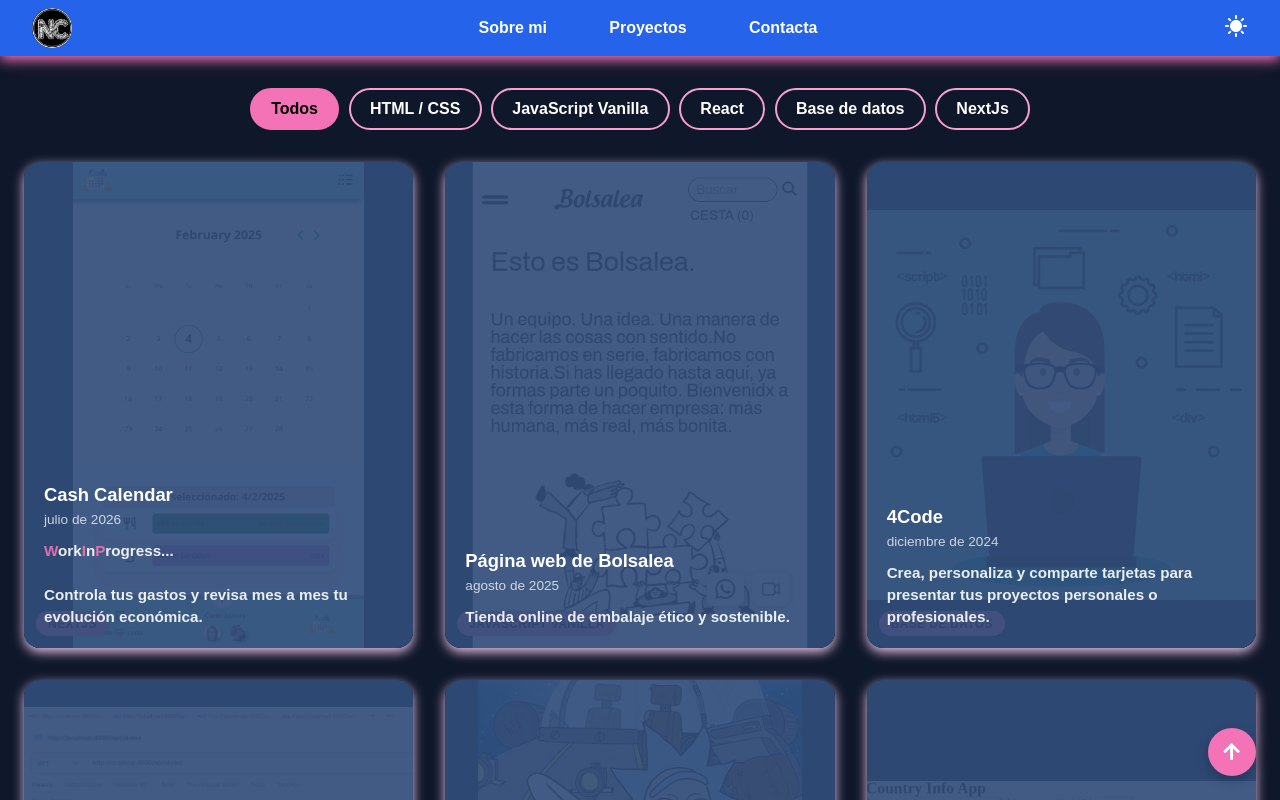
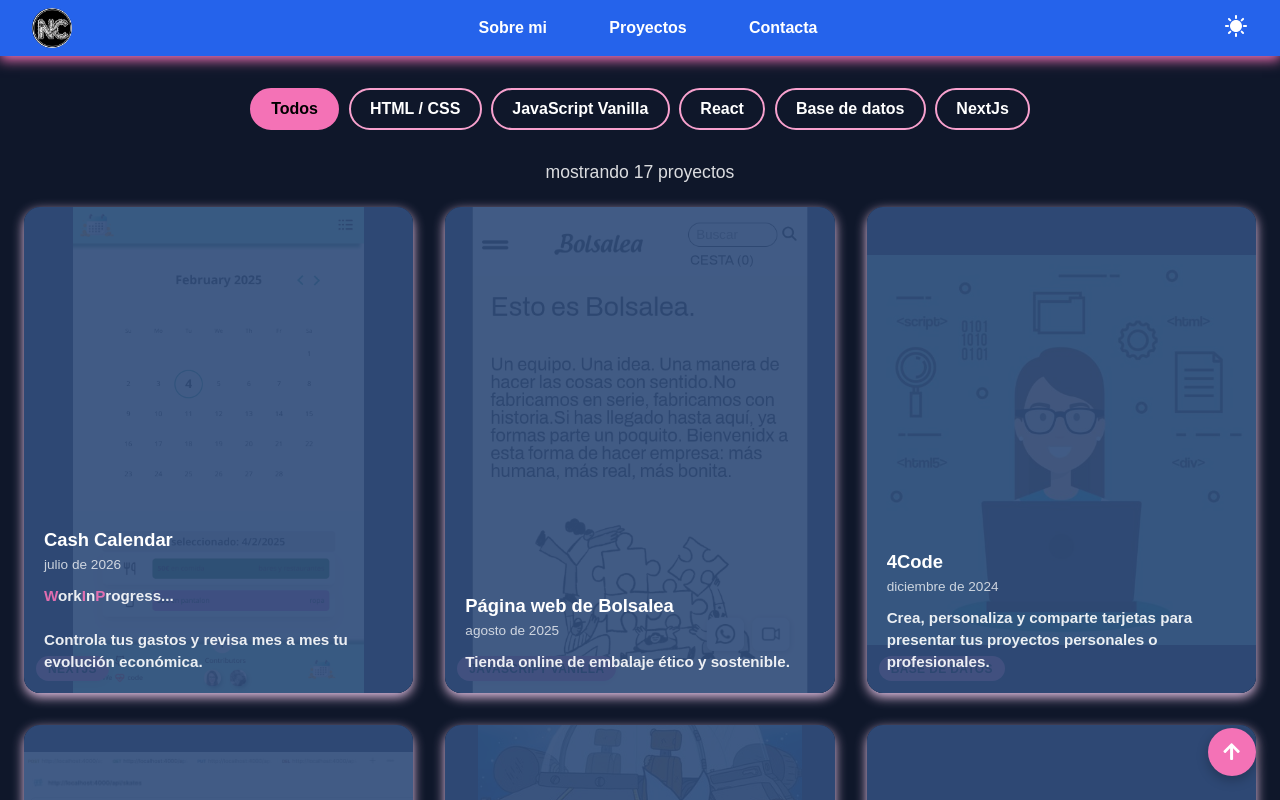
Before and after one commit to Nuria8890/portfolio, a React (Vite) app: page /portfolio/projects in a window 1280 px wide. Shown: the top 800 px of the page. Built offline with nearby package versions, Linux system fonts and the light colour scheme; a web font is replaced by a local one.

Commit message:
fix not found image and add projects counter

```diff
--- a/src/components/projects/Project_details.jsx
+++ b/src/components/projects/Project_details.jsx
@@ -22,7 +22,7 @@ function Project_details({ arrayProjects }) {
           <img
             src={notFoundImg}
             alt="Proyecto no encontrado"
-            className="detailsContainer__img"
+            className="detailsContainer__img detailsContainer__img__notFound"
           />
 
           <div className="detailsContainer__text">
--- a/src/components/projects/Projects.jsx
+++ b/src/components/projects/Projects.jsx
@@ -1,3 +1,4 @@
+import "@/styles/layout/projects/Projects.scss";
 import Filters from "./filters/Filters";
 import Projects_list from "./Projects_list";
 
@@ -11,6 +12,12 @@ function projects({ arrayProjects, onChangeInputTech, selectedTech }) {
       (project) => project.tech === selectedTech,
     );
   }
+
+  const countText =
+    filteredProjects.length === 1
+      ? "1 proyecto"
+      : `${filteredProjects.length} proyectos`;
+
   return (
     <>
       <Filters
@@ -19,6 +26,9 @@ function projects({ arrayProjects, onChangeInputTech, selectedTech }) {
         selectedTech={selectedTech}
       />
       <section>
+        <p className="projectsCount" aria-live="polite">
+          mostrando {countText}
+        </p>
         <Projects_list filteredProjects={filteredProjects} />
       </section>
     </>
--- a/src/styles/layout/projects/Project_details.scss
+++ b/src/styles/layout/projects/Project_details.scss
@@ -23,7 +23,6 @@
   }
 
   &__notFound {
-    margin-top: 40px;
     font-size: 1.2rem;
     text-align: center;
   }
@@ -76,12 +75,22 @@
     border-radius: 12px;
     transition: transform 0.4s ease;
 
+    &__notFound {
+      max-width: 280px;
+      margin: 0 auto;
+
+      @media (min-width: 768px) {
+        max-width: 500px;
+      }
+    }
+
     .detailsContainer__imgWrapper:hover & {
       transform: scale(1.05);
     }
   }
 
   &__text {
+    margin-top: 40px;
     display: flex;
     flex-direction: column;
     gap: 12px;
--- /dev/null
+++ b/src/styles/layout/projects/Projects.scss
@@ -0,0 +1,17 @@
+@import "@/styles/core/variables";
+
+.projectsCount {
+  width: 100%;
+  max-width: 1200px;
+  margin: 0 auto 1rem;
+  padding: 0 1rem;
+  text-align: center;
+  font-size: 1rem;
+  font-weight: 500;
+  opacity: 0.85;
+
+  @media (min-width: 768px) {
+    margin-bottom: 1.5rem;
+    font-size: 1.1rem;
+  }
+}
```
